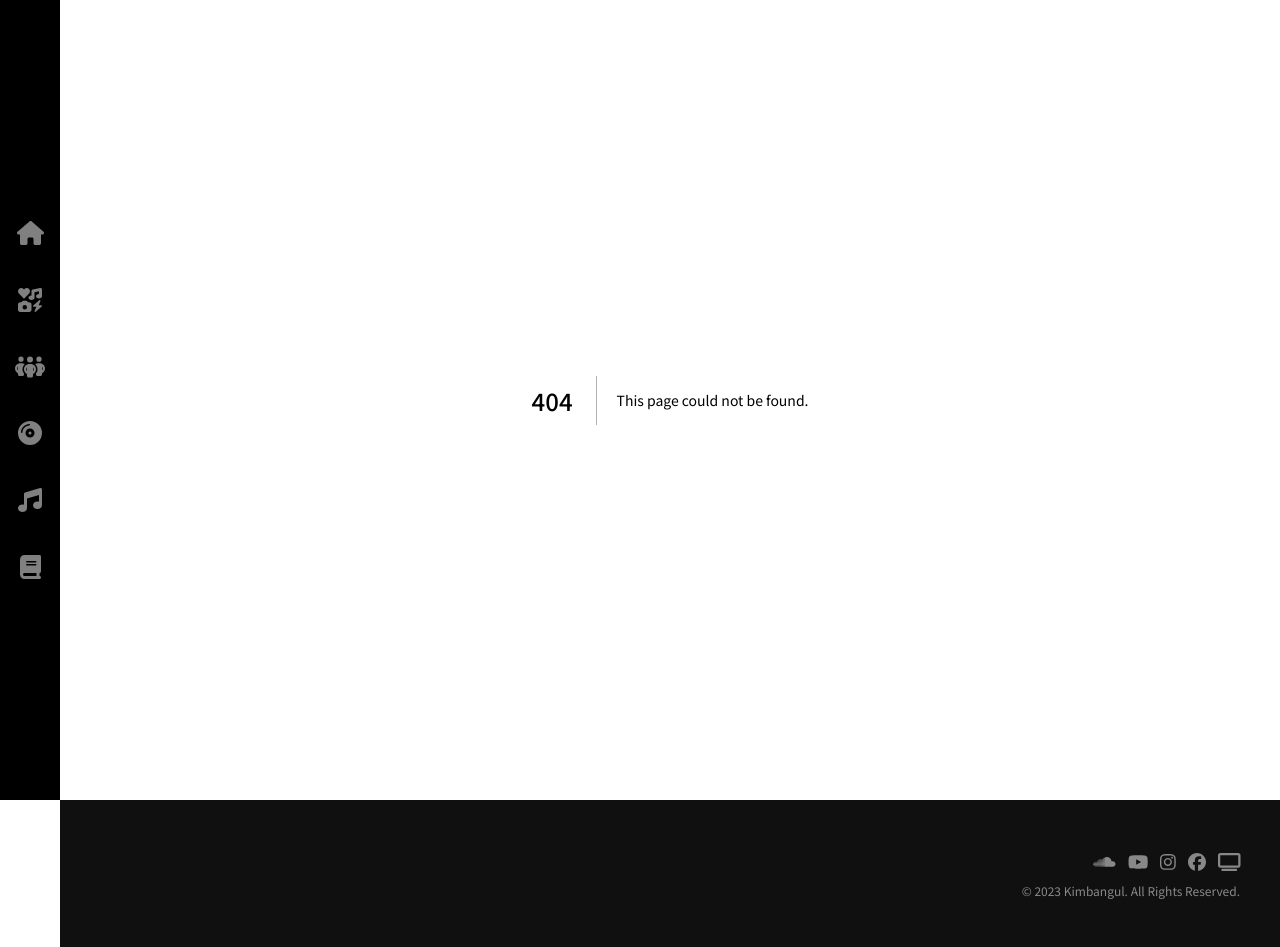
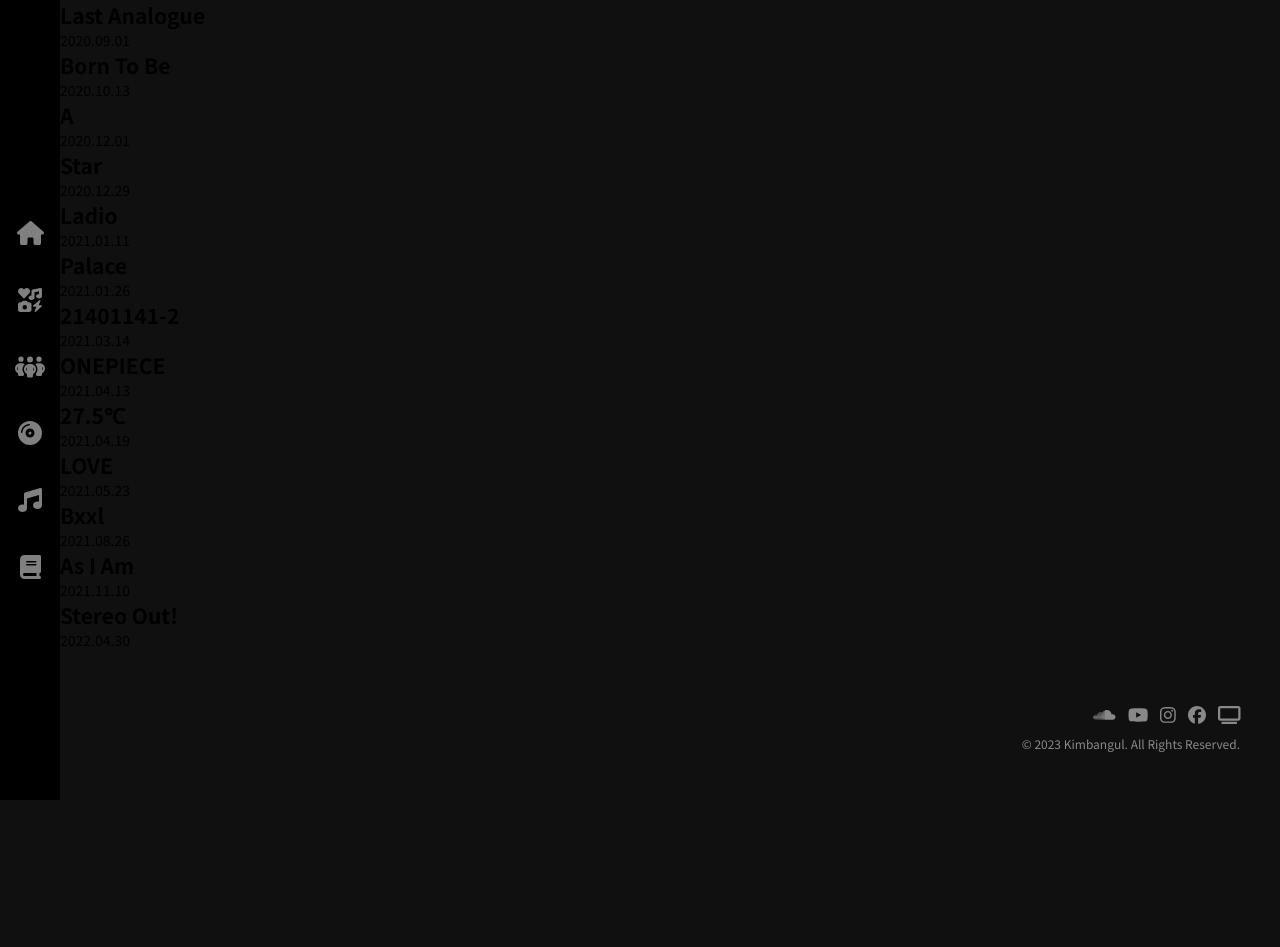
Before and after one commit to Kimbangul/lanalogue, a Next.js app: page /discography in a window 1280 px wide. Before the commit this address had no page. After the commit the page ends 800 px from the top, so only its background shows below. Built offline with nearby package versions, Linux system fonts and the light colour scheme.

Commit message:
style: add album info

```diff
--- /dev/null
+++ b/src/app/discography/page.tsx
@@ -0,0 +1,21 @@
+'use client'
+import info from "@/components/discography/info"
+
+export default function DiscographyView() {
+  return (
+    <>
+      <ul>
+        {
+          info.map((el, idx) => {
+            return  (
+              <li key={`album${idx}`}>
+                <h2>{el.title}</h2>
+                <span>{el.release}</span>
+              </li>
+            )
+          })
+        }
+      </ul>
+    </>
+  )
+}
--- /dev/null
+++ b/src/components/discography/info.ts
@@ -0,0 +1,29 @@
+class InfoGenerator  {
+  title: string;
+  imgSrc: string;
+  release: string;
+
+  constructor(title: string, imgSrc: string, release: string){
+    this.title = title;
+    this.imgSrc = imgSrc;
+    this.release = release;
+  }
+}
+
+const info : InfoGenerator[] = [
+  new InfoGenerator("Last Analogue", "", "2020.09.01"),
+  new InfoGenerator("Born To Be", "", "2020.10.13"),
+  new InfoGenerator("A", "", "2020.12.01"),
+  new InfoGenerator("Star", "", "2020.12.29"),
+  new InfoGenerator("Ladio", "", "2021.01.11"),
+  new InfoGenerator("Palace", "", "2021.01.26"),
+  new InfoGenerator("21401141-2", "", "2021.03.14"),
+  new InfoGenerator("ONEPIECE", "", "2021.04.13"),
+  new InfoGenerator("27.5℃", "", "2021.04.19"),
+  new InfoGenerator("LOVE", "", "2021.05.23"),
+  new InfoGenerator("Bxxl", "", "2021.08.26"),
+  new InfoGenerator("As I Am", "", "2021.11.10"),
+  new InfoGenerator("Stereo Out!", "", "2022.04.30"),
+]
+
+export default info;
--- /dev/null
+++ b/src/components/discography/type.ts
@@ -0,0 +1,5 @@
+export interface InfoType {
+  title: string,
+  imgSrc: string,
+  release: string
+}
--- a/src/components/introduce/IntroduceStyle.ts
+++ b/src/components/introduce/IntroduceStyle.ts
@@ -11,8 +11,8 @@ const Introduce = {
     font-size: 3.6rem;
   `,
   Text: styled.p`
-    font-size: 1.6rem;
-    line-height: 1.5;
+    font-size: 1.8rem;
+    line-height: 1.6;
     color: #fff;
     margin-top: 2.4rem;
   `,
@@ -21,6 +21,8 @@ const Introduce = {
       width: 100%;
       height: 28rem;
       border: 0.1rem solid #fff;
+      overflow: hidden;
+      object-fit: cover;
     `
   }
 }
--- a/src/components/layout/header/menu.ts
+++ b/src/components/layout/header/menu.ts
@@ -15,7 +15,7 @@ const menu : MenuType = {
     "icon": faPeopleGroup
   },
   "discography":{
-    "link": "#",
+    "link": "discography",
     "icon": faCompactDisc
   },
   "concert info": {
```
